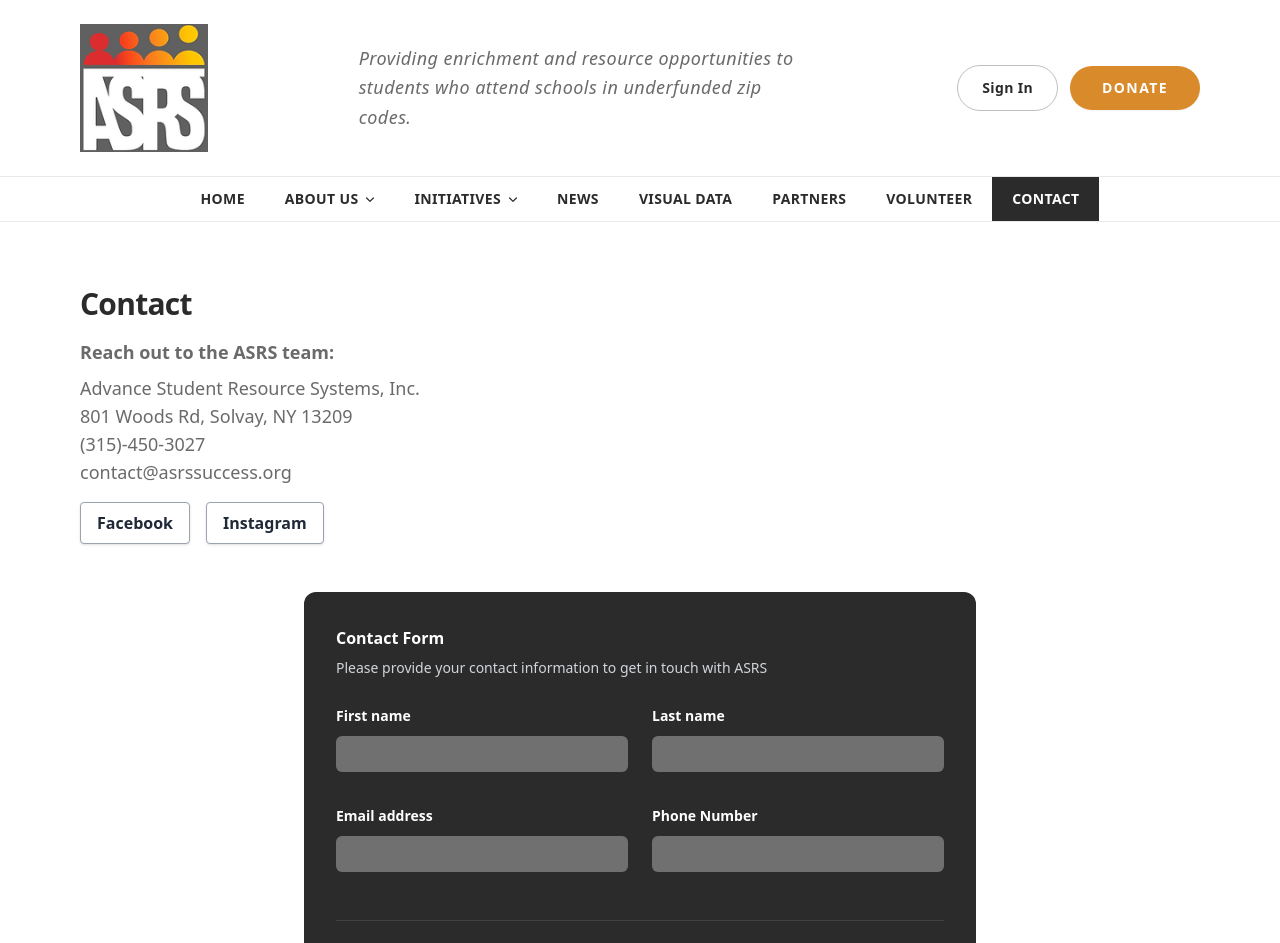
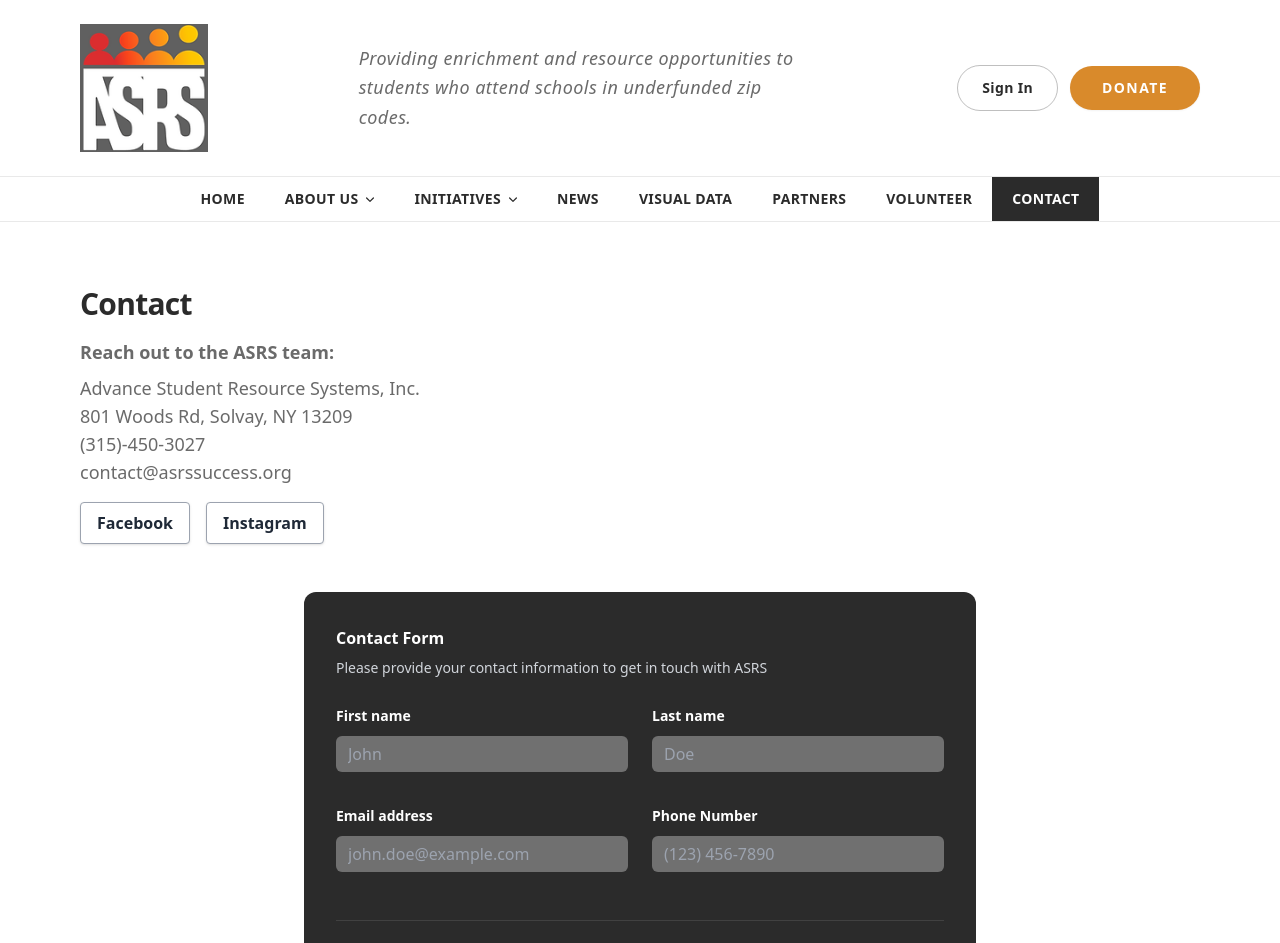
Before and after one commit to anthonysolt/asrs_homepage_test, a Next.js app: page /contact in a window 1280 px wide. Shown: the top 943 px of the page. Built offline with nearby package versions, Linux system fonts and the light colour scheme.

Commit message:
class DOM error fix

```diff
--- a/components/contactForm.js
+++ b/components/contactForm.js
@@ -1,6 +1,6 @@
-export default function VolunteerForm() {
+export default function ContactForm() {
   return (
-    <form>
+    <form action="/contact">
       <div className="space-y-12">
         <div className="border-b border-white/10 pb-12">
           <h2 className="text-base/7 font-semibold text-white"> Contact Form </h2>
@@ -8,55 +8,38 @@
 
           <div className="mt-6 grid grid-cols-1 gap-x-6 gap-y-8 sm:grid-cols-6">
             <div className="sm:col-span-3">
-              <label htmlFor="first-name" className= "block text-sm/6 font-semibold text-white">
-                First name
-              </label>
+              <label htmlFor="first_name" className= "block text-sm/6 font-semibold text-white"> First name </label>
               <div className="mt-2">
                 <input
-                  id="first-name"
-                  name="first-name"
-                  type="text"
-                  autoComplete="given-name"
+                  type="text" name="first_name" id="first_name" placeholder="John" autoComplete="first_name " required
                   className="block w-full rounded-md bg-asrs-lightInk px-3 py-1.5 text-white outline-none hover:outline hover:outline-2 hover:outline-white focus:outline-solid  focus:outline-2 focus:outline-white"/>
               </div>
             </div>
 
 
             <div className="sm:col-span-3">
-              <label htmlFor="last-name" className="block text-sm/6 font-semibold text-white">
-                Last name
-              </label>
+              <label htmlFor="last_name" className="block text-sm/6 font-semibold text-white"> Last name </label>
               <div className="mt-2">
                 <input
-                  id="last-name"
-                  name="last-name"
-                  type="text"
-                  autoComplete="family-name"
+                  type="text" name="last_name" id="last_name" placeholder="Doe" autoComplete="last_name" required
                   className="block w-full rounded-md bg-asrs-lightInk px-3 py-1.5 text-white outline-none hover:outline hover:outline-2 hover:outline-white focus:outline-solid  focus:outline-2 focus:outline-white"/>
-
               </div>
             </div>
 
             <div className="sm:col-span-3 sm:col-start-1">
-              <label htmlFor="email" className="block text-sm/6 font-semibold text-white"> Email address </label>
+              <label htmlFor="email" className="block text-sm/6 font-semibold text-white"> Email address  </label>
               <div className="mt-2">
                 <input
-                  id="email"
-                  name="email"
-                  type="email"
-                  autoComplete="email"
+                  type="email" name="email" id="email" placeholder="john.doe@example.com" autoComplete="email" required
                   className="block w-full rounded-md bg-asrs-lightInk px-3 py-1.5 text-white outline-none hover:outline hover:outline-2 hover:outline-white focus:outline-solid  focus:outline-2 focus:outline-white"/>
               </div>
             </div>
 
             <div className="sm:col-span-3 ">
-              <label htmlFor="phoneNum" className="block text-sm/6 font-semibold text-white"> Phone Number </label>
+              <label htmlFor="phone_number" className="block text-sm/6 font-semibold text-white"> Phone Number </label>
               <div className="mt-2">
                 <input
-                  id="phoneNum"
-                  name="phoneNum"
-                  type="tel"
-                  autoComplete="tel"
+                  type="tel" name="phone_number" id="phone_number" placeholder="(123) 456-7890" autoComplete="tel" required
                   className="block w-full rounded-md bg-asrs-lightInk px-3 py-1.5 text-white outline-none hover:outline hover:outline-2 hover:outline-white focus:outline-solid  focus:outline-2 focus:outline-white"/>
               </div>
             </div>
@@ -65,15 +48,13 @@
       </div>
 
       <div className="mt-6 flex items-center justify-end gap-x-6">
-        <button type="button" className="text-sm/6 font-semibold text-white">
+        <button type="reset" className="text-sm/6 font-semibold text-white">
           Cancel
-        </button>
-        <button
-          type="submit"
-          className="rounded-md bg-asrs-orange px-3 py-2 text-sm/6 font-semibold text-white shadow-sm hover:bg-asrs-orangeDark focus-visible:outline-2 focus-visible:outline-offset-2 focus-visible:outline-asrs-orange"
-        >
+          </button>
+
+        <button type="submit" className="rounded-md bg-asrs-orange px-3 py-2 text-sm/6 font-semibold text-white shadow-sm hover:bg-asrs-orangeDark focus-visible:outline-2 focus-visible:outline-offset-2 focus-visible:outline-asrs-orange">
           Submit
-        </button>
+          </button>
       </div>
     </form>
   )
```
